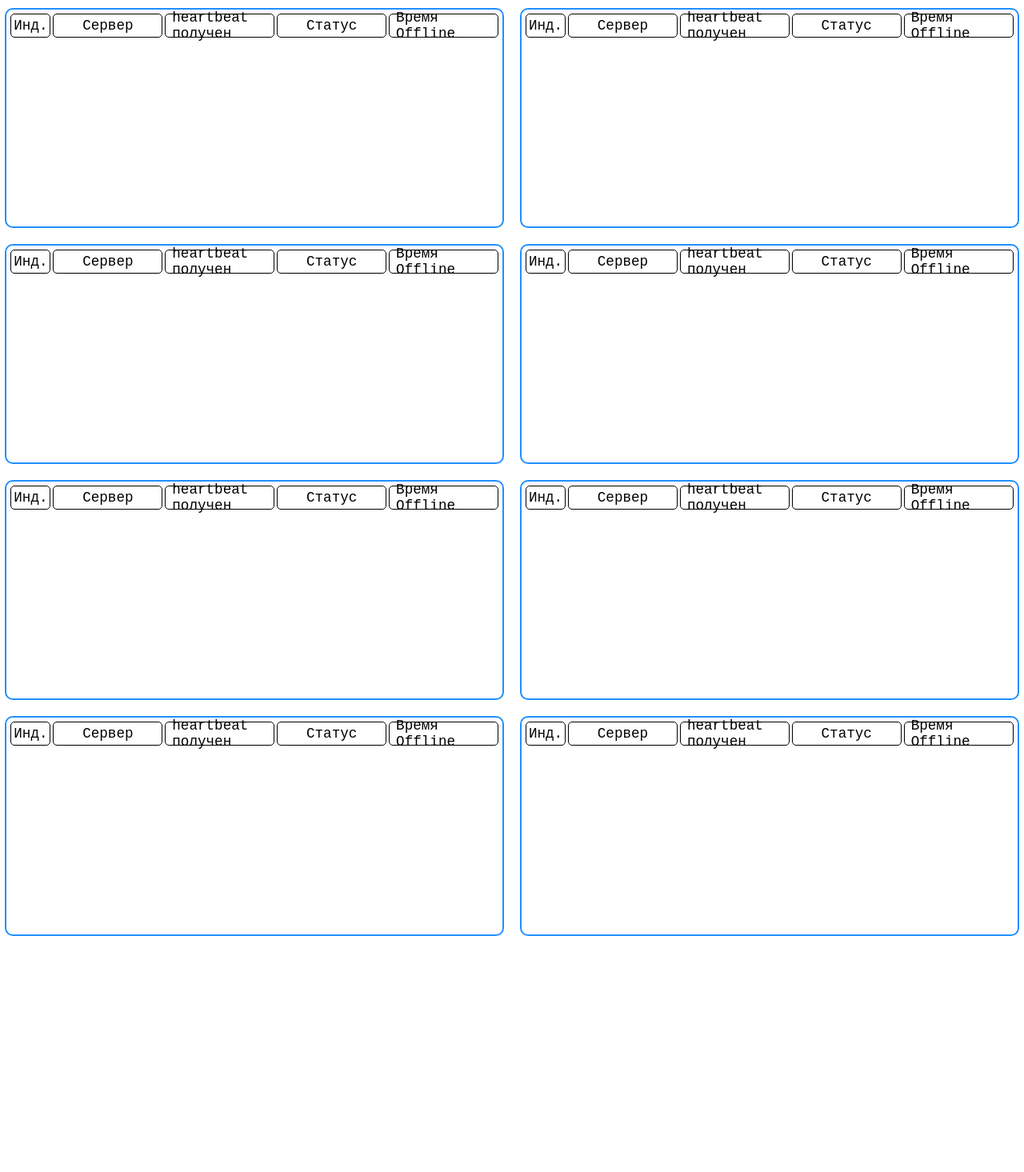
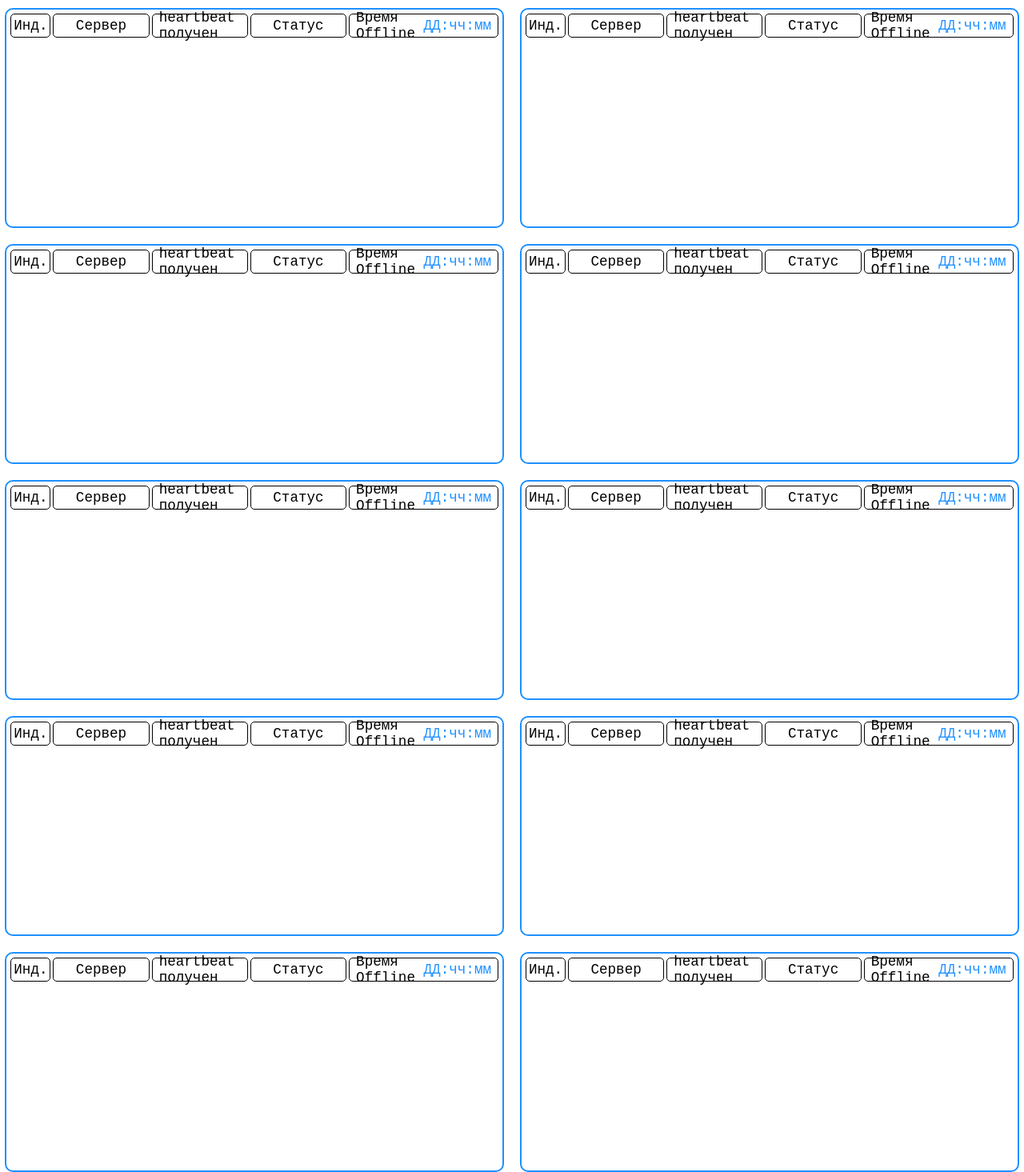
Before and after one commit to PekhterevOleg/events-monitor, a plain HTML site: page public/index.html in a window 1280 px wide. Shown: the whole page at 80% size. Before the commit the page ends 1170 px from the top, so only its background shows below. Drawn offline with Linux system fonts and the light colour scheme.

Commit message:
Добавлены скрипты powershell для устанвки на серверах Windows Server 2012-20**

```diff
--- /dev/null
+++ b/Servers/ПРОЧТИ МЕНЯ!!!!.txt
@@ -0,0 +1,6 @@
+0. Создаёте канал
+0.1 Создаете бота и добавляете его администратором в канал.
+
+1. Отредактировать config_event.json
+2. Запустить powershell.exe справами администратора
+3. В консоли запустить .\install.ps1
--- a/public/index.html
+++ b/public/index.html
@@ -155,6 +155,10 @@
             background-color: var(--circle-error-lighter);
         }
 
+        .timer {
+            color: dodgerblue;
+        }
+
     </style>
 
 </head>
@@ -167,58 +171,70 @@
                 <div class="table">Сервер</div>
                 <div class="table">heartbeat получен</div>
                 <div class="table">Статус</div>
-                <div class="table">Время Offline</div>
-
-<!--                <div class="grid-sub-item">Какой-то текс</div>-->
+                <div class="table">Время Offline&nbsp;<span class="timer">ДД:чч:мм</span></div>
             </div>
             <div class="grid-sub-container">
                 <div class="table">Инд.</div>
                 <div class="table">Сервер</div>
                 <div class="table">heartbeat получен</div>
                 <div class="table">Статус</div>
-                <div class="table">Время Offline</div>
+                <div class="table">Время Offline&nbsp;<span class="timer">ДД:чч:мм</span></div>
             </div>
             <div class="grid-sub-container">
                 <div class="table">Инд.</div>
                 <div class="table">Сервер</div>
                 <div class="table">heartbeat получен</div>
                 <div class="table">Статус</div>
-                <div class="table">Время Offline</div>
+                <div class="table">Время Offline&nbsp;<span class="timer">ДД:чч:мм</span></div>
             </div>
             <div class="grid-sub-container">
                 <div class="table">Инд.</div>
                 <div class="table">Сервер</div>
                 <div class="table">heartbeat получен</div>
                 <div class="table">Статус</div>
-                <div class="table">Время Offline</div>
+                <div class="table">Время Offline&nbsp;<span class="timer">ДД:чч:мм</span></div>
             </div>
             <div class="grid-sub-container">
                 <div class="table">Инд.</div>
                 <div class="table">Сервер</div>
                 <div class="table">heartbeat получен</div>
                 <div class="table">Статус</div>
-                <div class="table">Время Offline</div>
+                <div class="table">Время Offline&nbsp;<span class="timer">ДД:чч:мм</span></div>
             </div>
             <div class="grid-sub-container">
                 <div class="table">Инд.</div>
                 <div class="table">Сервер</div>
                 <div class="table">heartbeat получен</div>
                 <div class="table">Статус</div>
-                <div class="table">Время Offline</div>
+                <div class="table">Время Offline&nbsp;<span class="timer">ДД:чч:мм</span></div>
             </div>
             <div class="grid-sub-container">
                 <div class="table">Инд.</div>
                 <div class="table">Сервер</div>
                 <div class="table">heartbeat получен</div>
                 <div class="table">Статус</div>
-                <div class="table">Время Offline</div>
+                <div class="table">Время Offline&nbsp;<span class="timer">ДД:чч:мм</span></div>
             </div>
             <div class="grid-sub-container">
                 <div class="table">Инд.</div>
                 <div class="table">Сервер</div>
                 <div class="table">heartbeat получен</div>
                 <div class="table">Статус</div>
-                <div class="table">Время Offline</div>
+                <div class="table">Время Offline&nbsp;<span class="timer">ДД:чч:мм</span></div>
+            </div>
+            <div class="grid-sub-container">
+                <div class="table">Инд.</div>
+                <div class="table">Сервер</div>
+                <div class="table">heartbeat получен</div>
+                <div class="table">Статус</div>
+                <div class="table">Время Offline&nbsp;<span class="timer">ДД:чч:мм</span></div>
+            </div>
+            <div class="grid-sub-container">
+                <div class="table">Инд.</div>
+                <div class="table">Сервер</div>
+                <div class="table">heartbeat получен</div>
+                <div class="table">Статус</div>
+                <div class="table">Время Offline&nbsp;<span class="timer">ДД:чч:мм</span></div>
             </div>
         </div>
     </div>
@@ -534,7 +550,7 @@
             minutes = minutes.length < 2? '0' + minutes: minutes;
             // seconds = seconds.length < 2? '0' + seconds: seconds;
 
-            return `Д ${days}:${hours}:${minutes}`;
+            return `${days}:${hours}:${minutes}`;
             // return `Д ${days}:${hours}:${minutes}:${seconds}`;
         }
 
```
Also changed, not shown: 5 other files.
